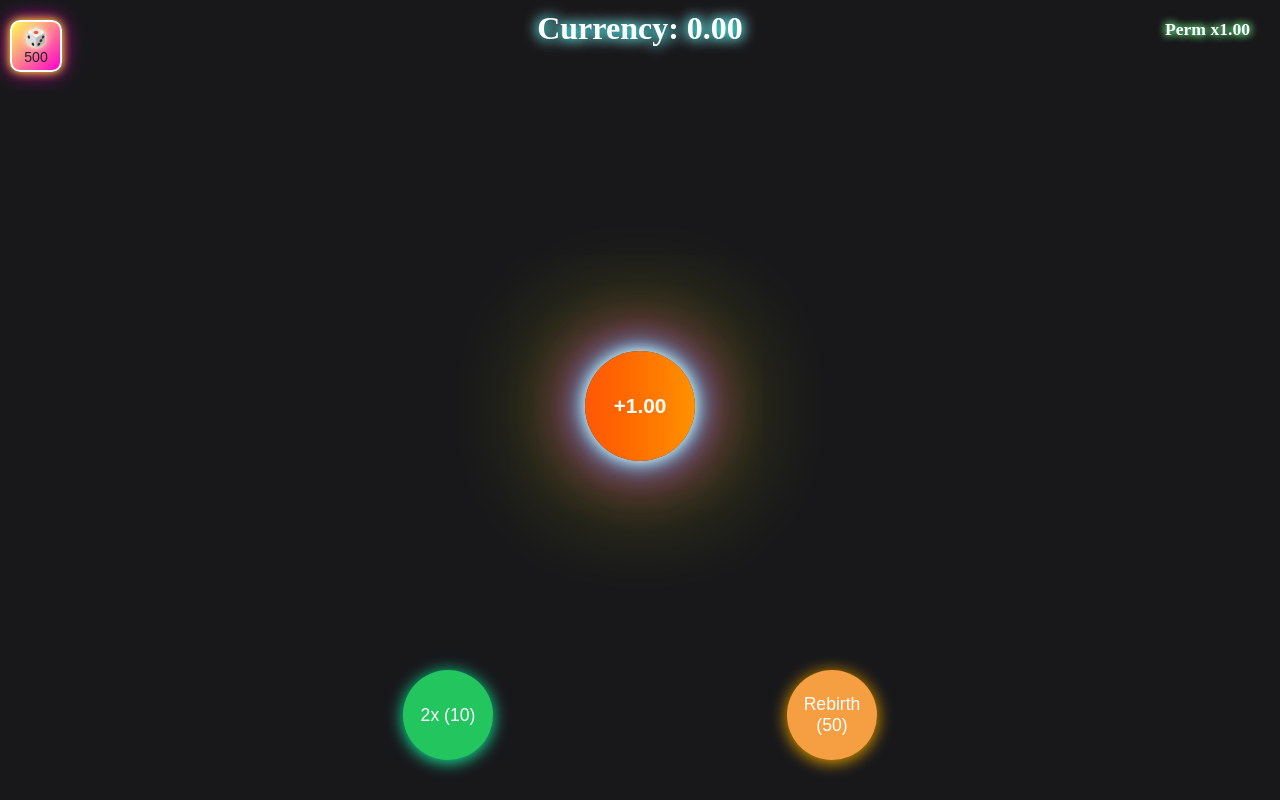
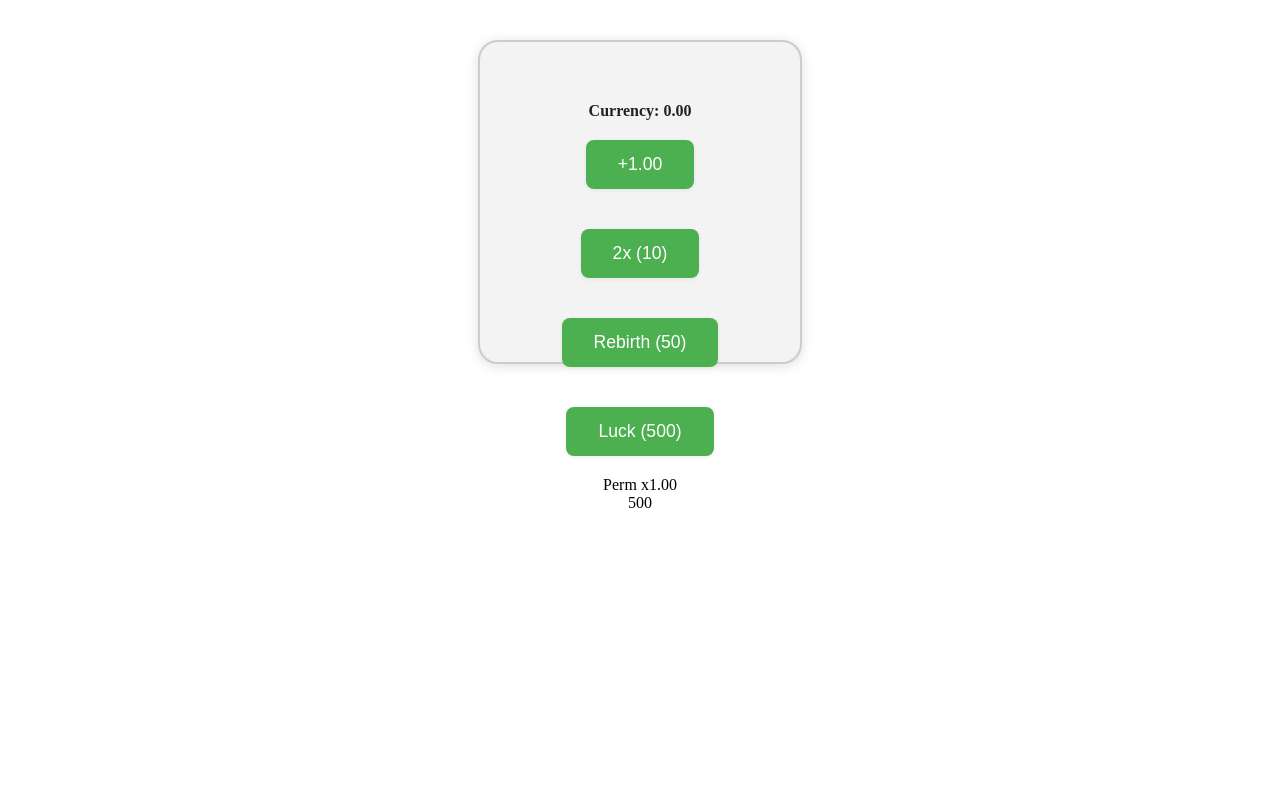
Before and after one commit to aares2ks08/T-rvabender44, a website: page public/index.html in a window 1280 px wide. Drawn offline with Linux system fonts and the light colour scheme.

Commit message:
index.html

```diff
--- a/public/index.html
+++ b/public/index.html
@@ -2,202 +2,65 @@
 <html lang="en">
 <head>
   <meta charset="UTF-8">
-  <title>Three Buttons Currency Game</title>
-  <meta name="viewport" content="width=device-width, initial-scale=1">
+  <title>Currency Clicker</title>
   <style>
-    html, body {
-      height: 100%;
-      margin: 0;
-      padding: 0;
-      box-sizing: border-box;
-    }
-    body {
-      min-height: 100vh;
+    /* Main square container */
+    #main-square {
+      width: 320px;
+      height: 320px;
+      background: #f3f3f3;
+      border: 2px solid #ccc;
+      border-radius: 20px;
+      margin: 40px auto;
       display: flex;
       flex-direction: column;
-      justify-content: space-between;
       align-items: center;
-      background: #18181b;
+      justify-content: flex-start;
+      box-shadow: 0 2px 12px #0002;
       position: relative;
     }
-    #currency-row {
-      width: 100%;
-      display: flex;
-      align-items: center;
-      justify-content: center;
-      position: relative;
-      margin-top: 10px;
-    }
-    #perm-multiplier {
-      position: absolute;
-      right: 30px;
-      font-size: 1.1rem;
-      color: #fff;
-      text-shadow: 0 0 8px #0ff, 0 0 8px #ff0;
+
+    /* Currency counter styles */
+    #currency-counter {
+      font-size: 1rem;         /* Smaller text */
+      margin-top: 60px;        /* Lower down in the square */
+      color: #222;
       font-weight: bold;
-      top: 50%;
-      transform: translateY(-50%);
-    }
-    #currency-counter {
-      font-size: 2rem;
-      font-weight: bold;
-      color: #fff;
-      user-select: none;
-      text-shadow: 0 0 12px #0ff, 0 0 16px #fff;
-      margin: 0 auto;
-    }
-    #luck-btn {
-      position: absolute;
-      top: 10px;
-      left: 10px;
-      width: 52px;
-      height: 52px;
-      background: linear-gradient(135deg, #fcff54 0%, #ff00cc 100%);
-      border: 2px solid #fff;
-      border-radius: 10px;
-      box-shadow: 0 0 10px #ff0, 0 0 20px #ff00cc;
-      color: #222;
-      font-size: 1.1rem;
-      font-weight: bold;
-      cursor: pointer;
-      z-index: 20;
-      transition: box-shadow 0.2s, transform 0.1s;
-      outline: none;
-      display: flex;
-      align-items: center;
-      justify-content: center;
-      text-shadow: 0 0 8px #fff, 0 0 2px #fcff54;
-      flex-direction: column;
-      padding: 0;
-    }
-    #luck-btn span {
-      font-size: 0.8em;
-      font-weight: normal;
-      color: #222;
-      text-shadow: none;
-    }
-    #luck-btn:active {
-      box-shadow: 0 0 28px #fff, 0 0 40px #f0f;
-      transform: scale(0.96);
-    }
-    .center-container {
-      flex: 1;
-      display: flex;
-      align-items: center;
-      justify-content: center;
-      width: 100%;
-    }
-    #main-btn {
-      width: 110px;
-      height: 110px;
-      border-radius: 50%;
-      border: none;
-      cursor: pointer;
-      font-size: 1.3rem;
-      color: #fff;
-      outline: none;
-      font-weight: bold;
-      /* Neon Glow */
-      box-shadow:
-        0 0 16px #fff,
-        0 0 32px #0ff,
-        0 0 64px #f0f,
-        0 0 128px #ff0;
-      /* Rainbow Gradient Animation */
-      background: linear-gradient(270deg, #ff00cc, #3333ff, #00ff99, #ffff00, #ff6600, #ff0033, #ff00cc);
-      background-size: 1400% 1400%;
-      animation: rainbow 6s linear infinite;
-      transition: box-shadow 0.2s;
-    }
-    #main-btn:active {
-      box-shadow:
-        0 0 40px #fff,
-        0 0 80px #0ff,
-        0 0 160px #f0f,
-        0 0 256px #ff0;
-    }
-    @keyframes rainbow {
-      0% {background-position:0% 50%;}
-      50% {background-position:100% 50%;}
-      100% {background-position:0% 50%;}
-    }
-    #double-btn {
-      position: fixed;
-      left: 35%;
-      bottom: 40px;
-      transform: translateX(-50%);
-      width: 90px;
-      height: 90px;
-      border-radius: 50%;
-      background: #22c55e;
-      border: none;
-      cursor: pointer;
-      box-shadow: 0 2px 16px #1dffb0, 0 0 8px #000;
-      font-size: 1.1rem;
-      color: white;
-      transition: background 0.2s;
-      outline: none;
-      z-index: 10;
-    }
-    #double-btn:active {
-      background: #16a34a;
-    }
-    #rebirth-btn {
-      position: fixed;
-      left: 65%;
-      bottom: 40px;
-      transform: translateX(-50%);
-      width: 90px;
-      height: 90px;
-      border-radius: 50%;
-      background: #f59e42;
-      border: none;
-      cursor: pointer;
-      box-shadow: 0 2px 16px #ffb300, 0 0 8px #000;
-      font-size: 1.1rem;
-      color: white;
-      transition: background 0.2s;
-      outline: none;
-      z-index: 10;
-    }
-    #rebirth-btn:active {
-      background: #d97706;
-    }
-    #msg {
-      color: #e11d48;
-      font-size: 1.1rem;
-      height: 1.5em;
-      margin-bottom: 0.5em;
-      min-height: 1.5em;
       text-align: center;
     }
-    @media (max-width: 600px) {
-      #perm-multiplier { right: 10px; font-size: 1rem; }
-      #luck-btn { top: 5px; left: 5px; width: 40px; height: 40px; font-size: 1rem;}
-      #main-btn, #double-btn, #rebirth-btn { width: 70px; height: 70px; font-size: 1rem;}
+    /* Example button styles (adjust as needed) */
+    .game-btn {
+      margin: 20px 0;
+      padding: 14px 32px;
+      font-size: 1.1rem;
+      border-radius: 8px;
+      border: none;
+      background: #4caf50;
+      color: #fff;
+      cursor: pointer;
+      box-shadow: 0 1px 4px #0001;
     }
+    /* ...Other styles as needed... */
   </style>
 </head>
 <body>
-  <div id="currency-row">
-    <button id="luck-btn" title="Gamble for a huge permanent multiplier!">
-      🎲
-      <span id="luck-cost">500</span>
-    </button>
-    <span id="currency-counter">Currency: 0</span>
-    <span id="perm-multiplier">Perm x1.00</span>
+  <div id="main-square">
+    <div id="currency-counter">Currency: 0.00</div>
+    <button id="main-btn" class="game-btn">+1</button>
+    <button id="double-btn" class="game-btn">2x (10)</button>
+    <button id="rebirth-btn" class="game-btn">Rebirth (50)</button>
+    <button id="luck-btn" class="game-btn">Luck (500)</button>
+    <div id="perm-multiplier"></div>
+    <div id="luck-cost"></div>
+    <div id="msg" style="color:red;"></div>
   </div>
-  <div class="center-container">
-    <button id="main-btn">+1</button>
-  </div>
-  <button id="double-btn">2x (10)</button>
-  <button id="rebirth-btn">Rebirth (50)</button>
-  <div id="msg"></div>
-  <!-- Audio Elements for button sounds -->
+
+  <!-- Audio elements (if you use them) -->
   <audio id="main-sound" src="main.mp3"></audio>
   <audio id="double-sound" src="double.mp3"></audio>
   <audio id="rebirth-sound" src="rebirth.mp3"></audio>
-  <audio id="luck-sound" src="https://cdn.pixabay.com/audio/2023/03/16/audio_128b8c7b0c.mp3"></audio>
+  <audio id="luck-sound" src="luck.mp3"></audio>
+
   <script>
     let currency = 0;
     let permMultiplier = 1;         // Permanent multiplier, multiplies all main button earnings
@@ -279,27 +142,16 @@
         currency -= luckBtnCost;
         // Cost increases after use
         luckBtnCost += 500;
-        let rolled;
-        // 1% chance for super rare (30x - 100x), otherwise (0.5x - 30x)
-        if (Math.random() < 0.01) {
-          rolled = 30 + Math.random() * 70; // 30x to 100x
-          rolled = Math.round(rolled * 100) / 100;
-          msg.textContent = `🎉 INCREDIBLE LUCK! Permanent multiplier +${rolled.toFixed(2)}x!`;
-        } else {
-          rolled = 0.5 + Math.random() * (30 - 0.5); // 0.5x to 30x
-          rolled = Math.round(rolled * 100) / 100;
-          msg.textContent = `You gained a permanent multiplier of +${rolled.toFixed(2)}x!`;
-        }
-        permMultiplier += rolled;
-        permMultiplier = Math.round(permMultiplier * 100) / 100;
         updateCounter();
         luckSound.currentTime = 0;
         luckSound.play();
+        msg.textContent = "Luck used!";
       } else {
-        msg.textContent = "Not enough currency for luck boost!";
+        msg.textContent = "Not enough currency for luck!";
       }
     });
 
+    // Initialize
     updateCounter();
   </script>
 </body>
```
